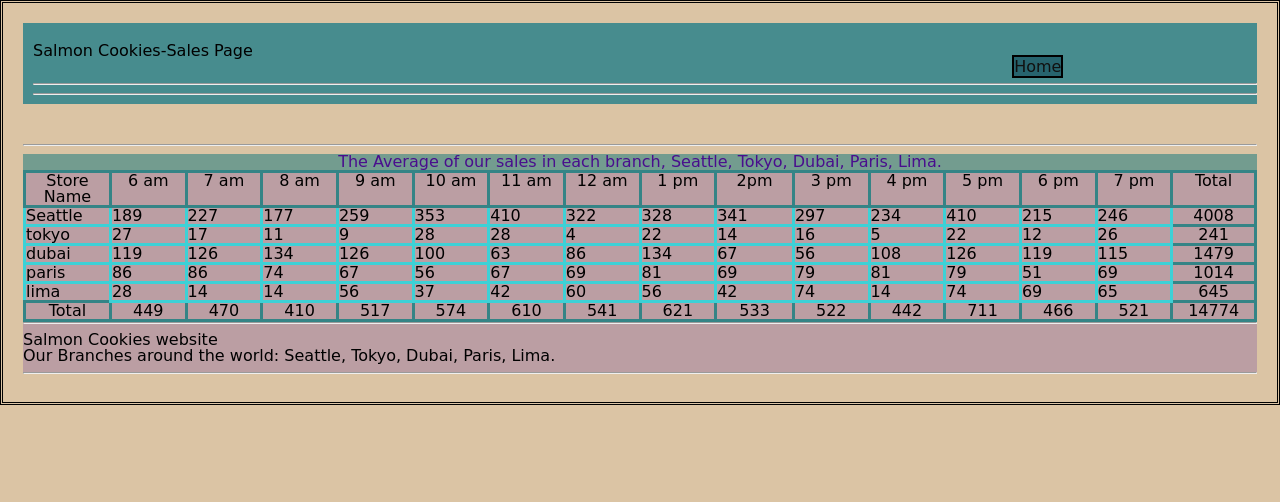
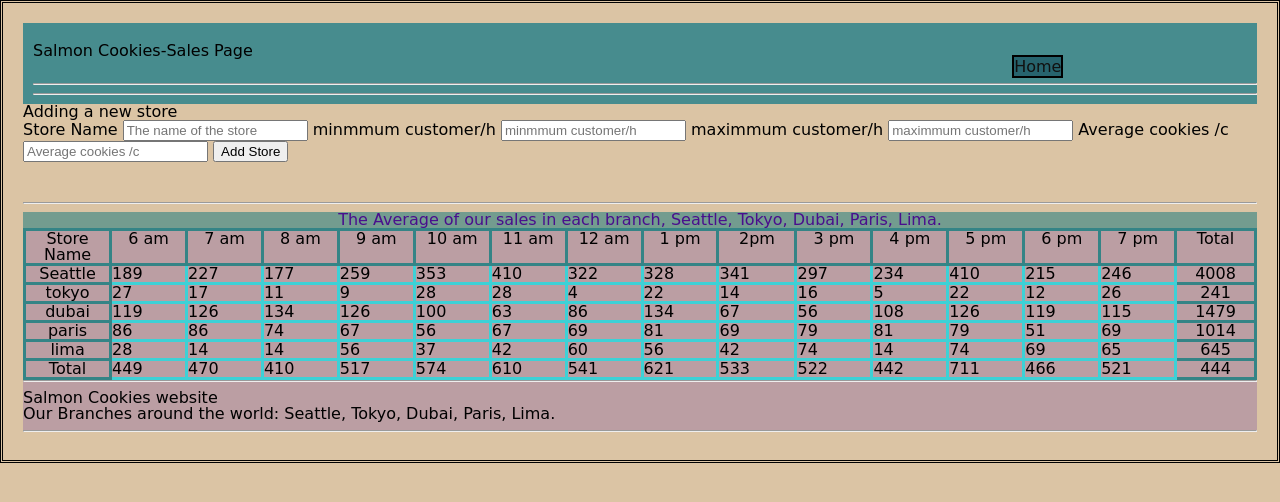
Before and after one commit to mr-atta/cookie-stand, a plain HTML site: page sales.html in a window 1280 px wide. Drawn offline with Linux system fonts and the light colour scheme.

Commit message:
add lab09

```diff
--- a/app.js
+++ b/app.js
@@ -15,7 +15,7 @@ function Store(locationName, minCustomersperH, maxCustomersperH, avgCookiesperC)
     this.cookiesNumEachH = [];
     this.Summation = 0;
 
-    this.total=0
+
 stores.push(this);
 }
 
@@ -74,21 +74,38 @@ function tableFoot() {
     trFoot.appendChild(thfoot);
     thfoot.textContent = 'Total';
 
+
     for (let index = 0; index < hoursWork.length; index++) {
 
-        let thFootEl = document.createElement('th');
-        trFoot.appendChild(thFootEl);
-     tota1 = tota1 + ( thFootEl.textContent = Seattle.cookiesNumEachH[index] + tokyo.cookiesNumEachH[index] + dubai.cookiesNumEachH[index] + paris.cookiesNumEachH[index] + lima.cookiesNumEachH[index]);
+       let total = 0 ;
+
+        for (let i = 0; i < stores.length; i++) {
+
+             total += stores[i].cookiesNumEachH[index];
+
+        }
+         let thFootEl2= document.createElement('td');
+             trFoot.appendChild(thFootEl2);
+             thFootEl2.textContent = total
+            //  tota1 = tota1 + total
+    //  tota1 = tota1 + ( thFootEl.textContent = Seattle.cookiesNumEachH[index] + tokyo.cookiesNumEachH[index] + dubai.cookiesNumEachH[index] + paris.cookiesNumEachH[index] + lima.cookiesNumEachH[index] );
+
     }
 
     let tdFT = document.createElement('th');
     trFoot.appendChild(tdFT);
-    tdFT.textContent = tota1 + Seattle.Summation + tokyo.Summation + dubai.Summation + paris.Summation + lima.Summation ;
+
+    for (let i = 0; i < stores.length; i++) {
+
+        tota1 += stores[i].cookiesNumEachH[i];
+
+   }
+   tdFT.textContent = tota1 ;
+    // tdFT.textContent = Seattle.Summation + tokyo.Summation + dubai.Summation + paris.Summation + lima.Summation;
 
 
 
 }
-
 Store.prototype.render = function () {
 
     // let container = document.getElementById('listOFvalues');
@@ -100,7 +117,9 @@ Store.prototype.render = function () {
 
     let tr2 = document.createElement('tr');
     tableEl.appendChild(tr2);
-    tr2.textContent = `${this.locationName}`
+    let thElB = document.createElement('th');
+    tr2.appendChild(thElB);
+    thElB.textContent = `${this.locationName}`
     for (let index = 0; index < this.cookiesNumEachH.length; index++) {
 
         let tdEl = document.createElement('td');
@@ -164,6 +183,7 @@ Store.prototype.render = function () {
 
 // }
 
+////////////////////////////////////////////////////////////////////////////
 
 let Seattle = new Store('Seattle', 23, 65, 6.3);
 let tokyo = new Store('tokyo', 3, 24, 1.2);
@@ -195,15 +215,15 @@ lima.RandomNum();
 lima.salesCookies();
 lima.render();
 
-tableFoot();
-
-
-console.log(stores);
-console.log(tota1);
 
 
 
+// console.log(stores);
+// console.log(tota1);
 
+tableFoot();
+
+/////////////////////////////////////////////////////////////////
 // obj Seattle
 
 // let Seattle = {
@@ -479,3 +499,32 @@ console.log(tota1);
 //   lima.salesCookies();
 
 //   lima.render();
+
+
+let storeFORM = document.getElementById('storeForm');
+storeFORM.addEventListener('submit',AddStore);
+function AddStore (event){
+ event.preventDefault();
+
+ let locationName = event.target.locationName.value;
+ let minCustomersperH = event.target.minCustomersperH.value;
+ let maxCustomersperH = event.target.maxCustomersperH.value;
+ let avgCookiesperC = event.target.avgCookiesperC.value;
+
+ tableEl.removeChild(tableEl.lastChild);
+
+ let newLocation = new Store(locationName,minCustomersperH,maxCustomersperH,avgCookiesperC)
+
+//  stores.push(newLocation);
+
+
+ newLocation.RandomNum();
+ newLocation.salesCookies();
+ newLocation.render();
+
+
+ tableFoot();
+
+console.log(locationName,minCustomersperH,maxCustomersperH,avgCookiesperC);
+console.log(stores);
+}
--- a/sales.html
+++ b/sales.html
@@ -47,6 +47,28 @@
     </header>
 
     <main>
+        <!-- form for new store -->
+        <!-- (locationName, minCustomersperH, maxCustomersperH, avgCookiesperC) -->
+
+        <form action="" id="storeForm">
+            <fieldset>
+                <legend> Adding a new store  </legend>
+
+                <label for="locationName">Store Name</label>
+                <input id="locationName" name="locationName" type="text" placeholder="The name of the store">
+
+                <label for="minCustomersperH">minmmum customer/h</label>
+                <input id="minCustomersperH" name="minCustomersperH" type="number" placeholder="minmmum customer/h">
+
+                <label for="maxCustomersperH">maximmum customer/h</label>
+                <input id="maxCustomersperH" name="maxCustomersperH" type="number" placeholder="maximmum customer/h">
+
+                <label for="avgCookiesperC">Average cookies /c</label>
+                <input id="avgCookiesperC" name="avgCookiesperC" type="text" placeholder="Average cookies /c">
+
+                <input type="submit" value="Add Store">
+            </fieldset>
+        </form>
 
       <br><br><hr>
 
```
Also changed, not shown: index.html (+1 -0 lines).
